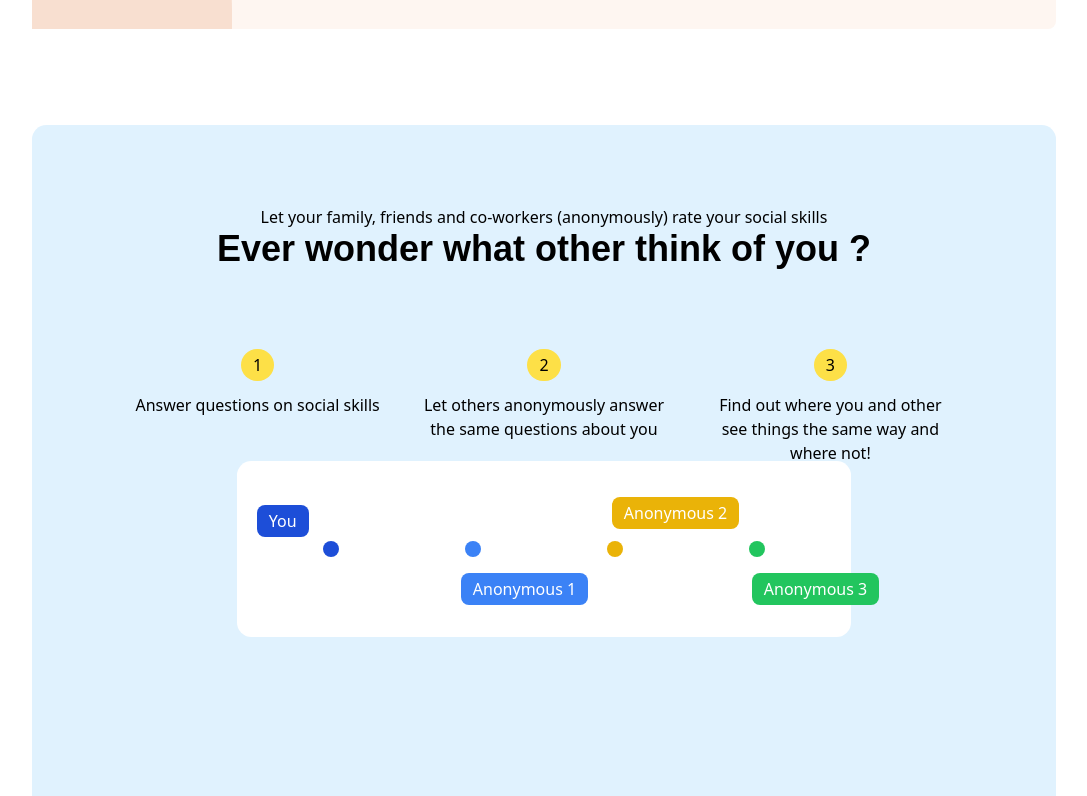
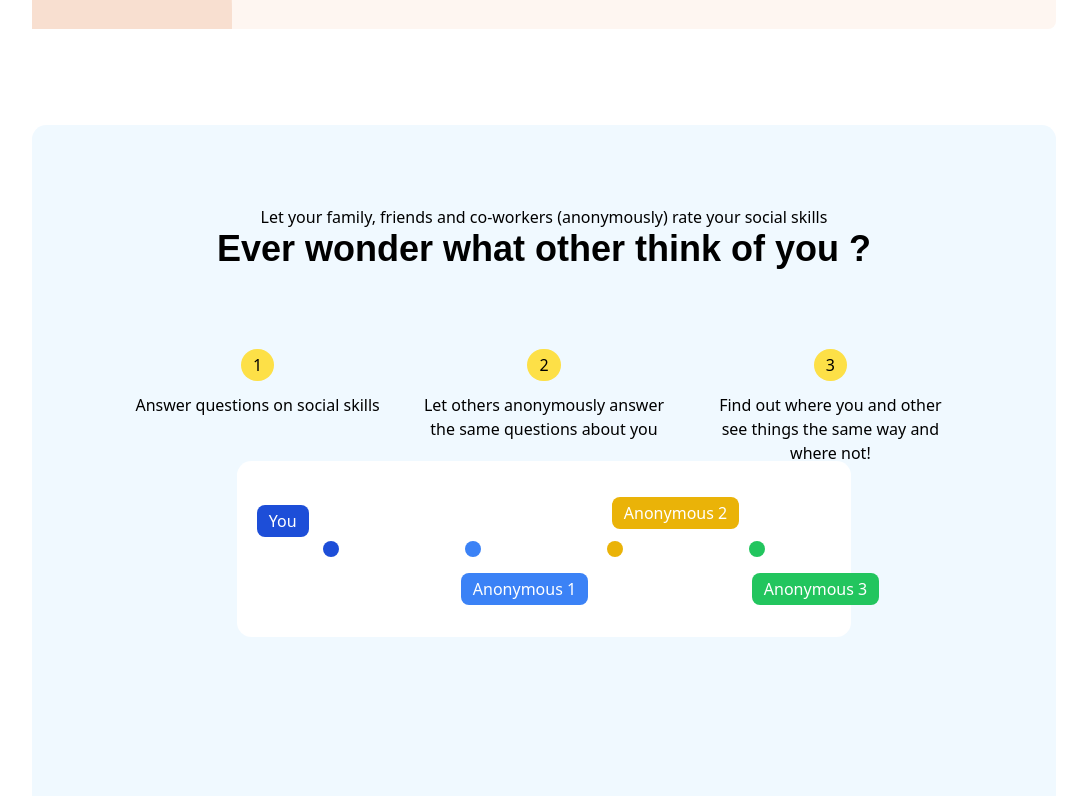
Before and after one commit to Shrivardhan09/Frontend-UI, a Next.js app: page / in a window 1280 px wide. Shown: the part 1784-2580 px from the top of the page, without its empty margins (96-1183 px from the left). Built offline with nearby package versions, Linux system fonts and the light colour scheme.

Commit message:
Step page-bg-color

```diff
--- a/src/components/Steps/index.jsx
+++ b/src/components/Steps/index.jsx
@@ -5,7 +5,7 @@
 const StepsToFollow = () => {
     return (
         <div className='flex justify-center items-center my-12 py-12'>
-            <div className='w-4/5 h-screen bg-sky-100 rounded-xl'>
+            <div className='w-4/5 h-screen bg-sky-50 rounded-xl'>
                 <motion.div
                     className='flex justify-center items-center flex-col py-20'
                     initial={{ opacity: 0, scale: 0 }}
```
